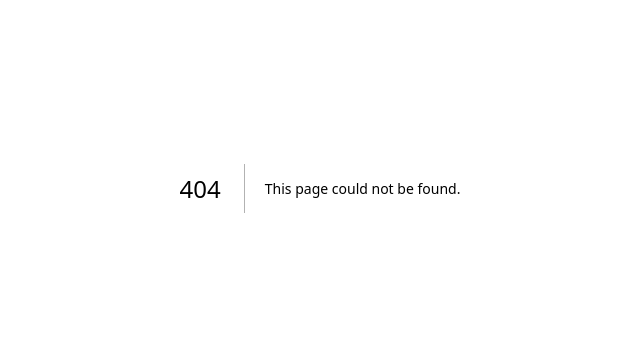
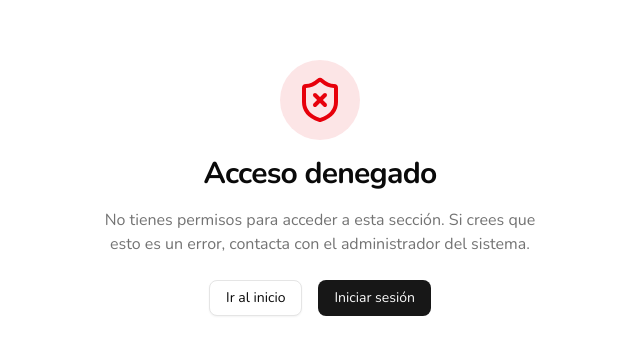
Before and after one commit to devEddu17x/telar-front, a Next.js app: page /unauthorized in a window 1280 px wide. Before the commit this address had no page. Shown: the part 212-566 px from the top of the page, without its empty margins (320-960 px from the left). Built offline with nearby package versions, Linux system fonts and the light colour scheme; no server answers.

Commit message:
Add Unauthorized Page with access denial message and navigation options

```diff
--- /dev/null
+++ b/app/unauthorized/page.tsx
@@ -0,0 +1,45 @@
+import Link from 'next/link'
+
+import { ShieldX } from 'lucide-react'
+
+import { getRedirectPathByRole, getSession } from '@/modules/auth/lib/dal'
+
+import { Button } from '@/components/ui/button'
+
+export default async function UnauthorizedPage() {
+  const session = await getSession()
+
+  const backPath = session ? getRedirectPathByRole(session.roles) : '/sign-in'
+  const isAuthenticated = !!session
+
+  return (
+    <div className='flex min-h-screen flex-col items-center justify-center gap-6 p-6'>
+      <div className='flex flex-col items-center gap-4 text-center'>
+        <div className='bg-destructive/10 rounded-full p-4'>
+          <ShieldX className='text-destructive h-12 w-12' />
+        </div>
+        <h1 className='text-3xl font-bold tracking-tight'>Acceso denegado</h1>
+        <p className='text-muted-foreground max-w-md'>
+          No tienes permisos para acceder a esta sección. Si crees que esto es
+          un error, contacta con el administrador del sistema.
+        </p>
+      </div>
+      <div className='flex gap-4'>
+        {isAuthenticated ? (
+          <Button asChild>
+            <Link href={backPath}>Volver al panel</Link>
+          </Button>
+        ) : (
+          <>
+            <Button variant='outline' asChild>
+              <Link href='/'>Ir al inicio</Link>
+            </Button>
+            <Button asChild>
+              <Link href='/sign-in'>Iniciar sesión</Link>
+            </Button>
+          </>
+        )}
+      </div>
+    </div>
+  )
+}
```
